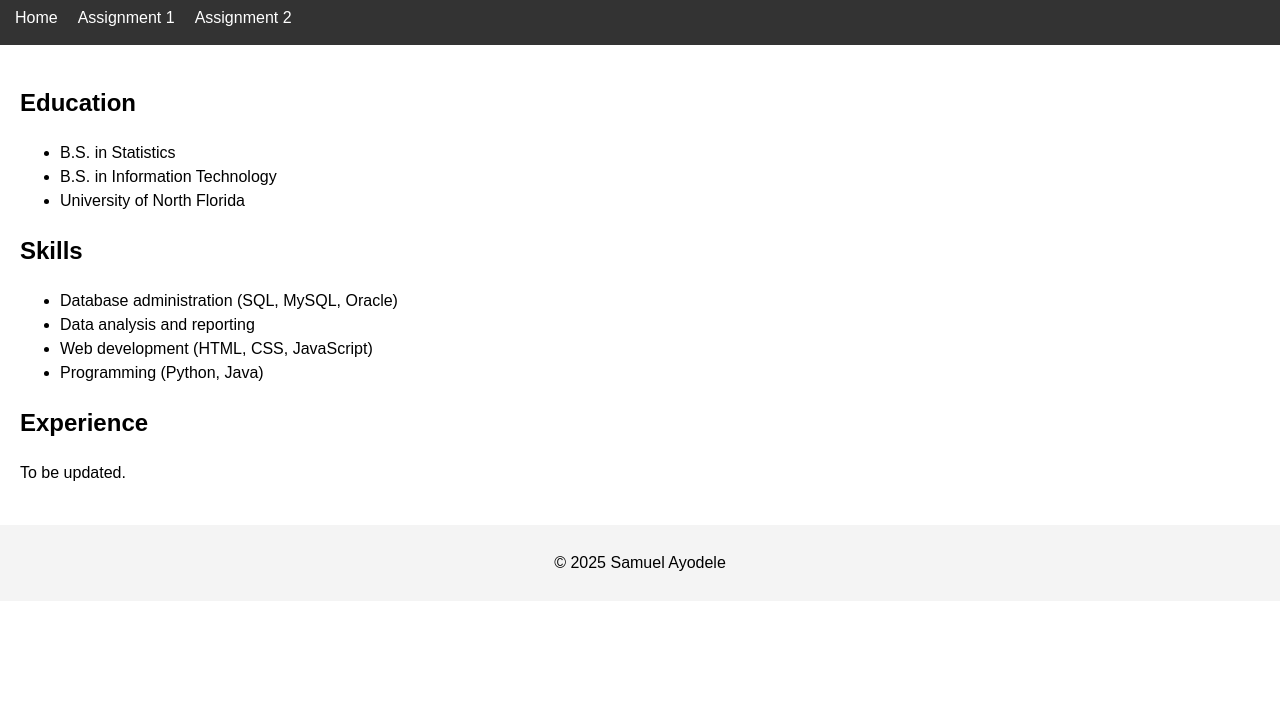
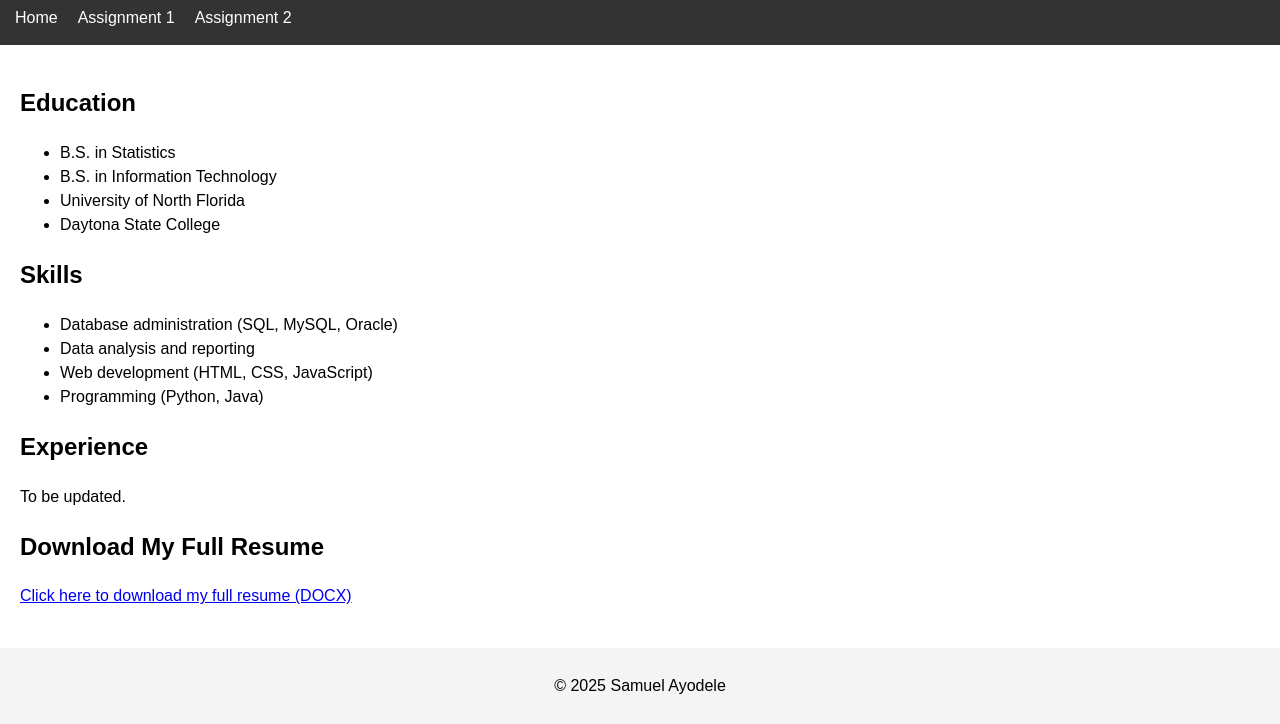
Before and after one commit to AyodeleSamuel17/cop4708-website, a plain HTML site: page resume.html in a window 1280 px wide. Shown: the part 100-824 px from the top of the page. Before the commit the page ends 800 px from the top, so only its background shows below. Drawn offline with Linux system fonts and the light colour scheme.

Commit message:
Update resume.html

```diff
--- a/resume.html
+++ b/resume.html
@@ -24,6 +24,7 @@
         <li>B.S. in Statistics</li>
         <li>B.S. in Information Technology</li>
         <li>University of North Florida</li>
+        <li>Daytona State College</li>
       </ul>
     </section>
     <section>
@@ -39,6 +40,10 @@
       <h2>Experience</h2>
       <p>To be updated.</p>
     </section>
+    <section>
+      <h2>Download My Full Resume</h2>
+      <p><a href="SamuelAyodeleResume!!!.docx" download>Click here to download my full resume (DOCX)</a></p>
+    </section>
   </main>
   <footer>
     <p>&copy; 2025 Samuel Ayodele</p>
```
